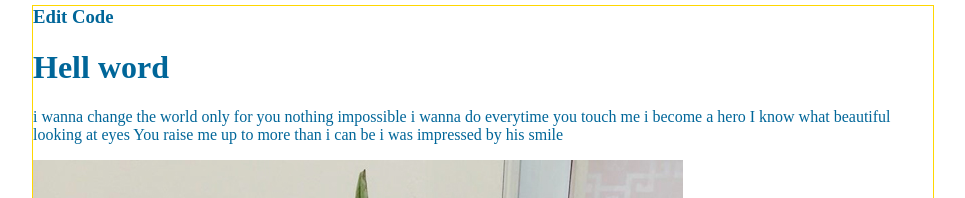
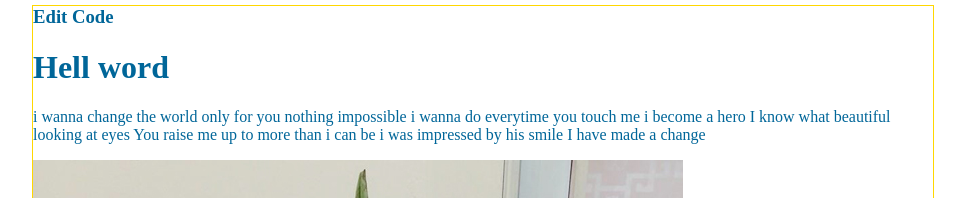
Before and after one commit to thuygiang205/Demo, a plain HTML site: page index.html in a window 1280 px wide. Shown: the top 198 px of the page, without its empty margins (157-1122 px from the left). Drawn offline with Linux system fonts and the light colour scheme.

Commit message:
add more code

```diff
--- a/index.html
+++ b/index.html
@@ -12,6 +12,7 @@
         I know what beautiful looking at eyes
         You raise me up to more than i can be
         i was impressed by his smile
+		I have made a change
 
     </p>
 
```
